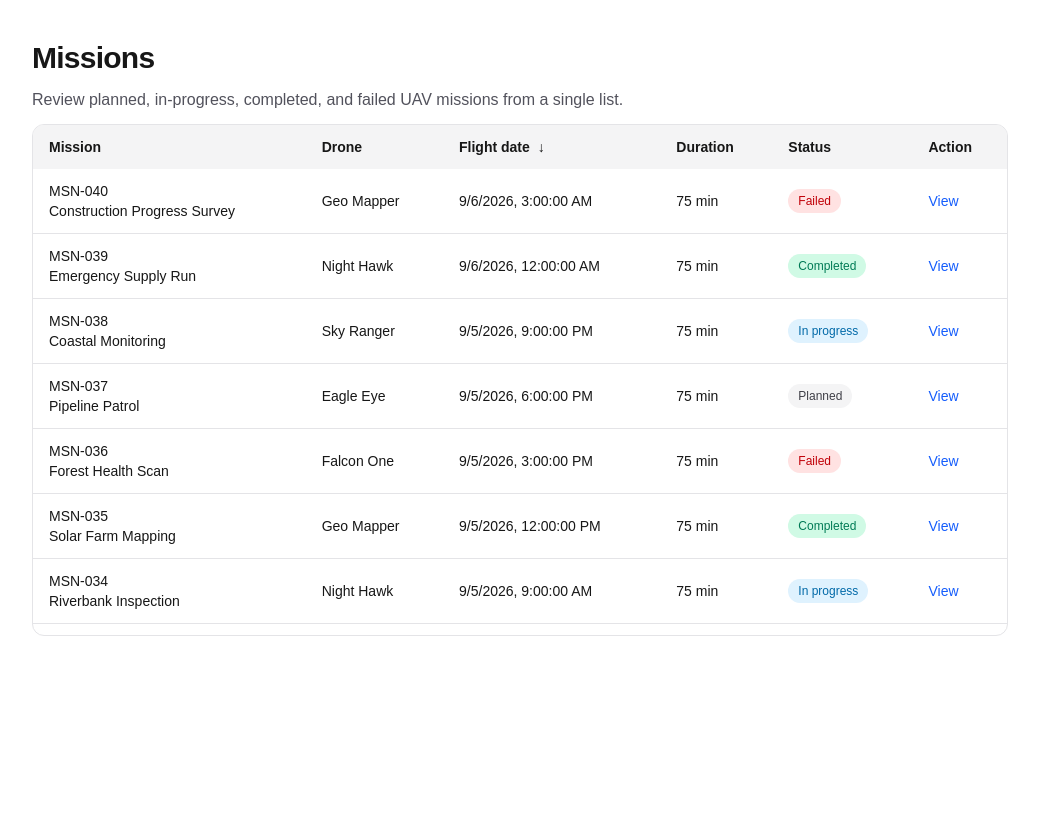
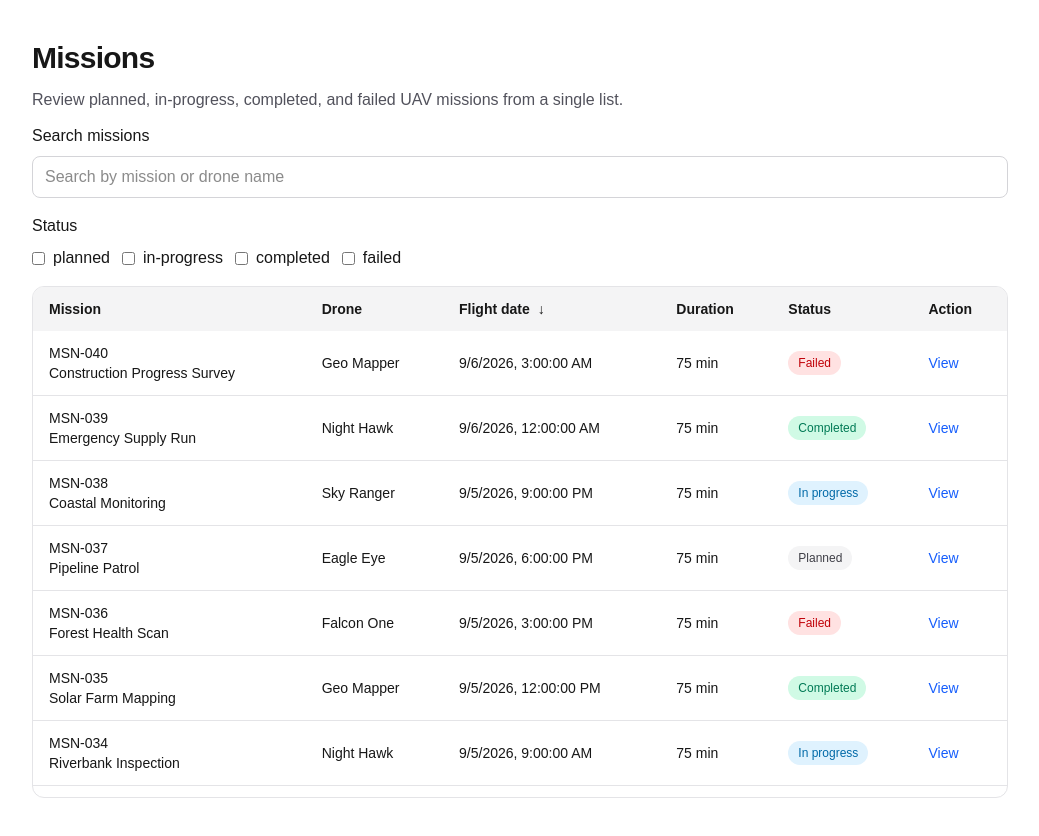
Before and after one commit to Phongphisut-Khenchat-Personal/uav-mission-dashboard, a Next.js app: page /missions in a window 1280 px wide. Shown: the whole page, without its empty margins (120-1159 px from the left). Before the commit the page ends 800 px from the top, so only its background shows below. Built offline with nearby package versions, Linux system fonts and the light colour scheme.

Commit message:
feat: add URL-based mission search and status filters

```diff
--- a/src/components/missions/MissionList.tsx
+++ b/src/components/missions/MissionList.tsx
@@ -1,18 +1,48 @@
 "use client";
 
-import { useEffect, useState } from "react";
+import { useEffect, useMemo, useState } from "react";
+import { usePathname, useRouter, useSearchParams } from "next/navigation";
 import { MissionTable } from "@/components/missions/MissionTable";
-import type { Mission } from "@/types/mission";
+import { useDebouncedValue } from "@/hooks/useDebouncedValue";
+import type { Mission, MissionStatus } from "@/types/mission";
 
 interface MissionsResponse {
   data: Mission[];
   total: number;
 }
 
+const missionStatuses: MissionStatus[] = [
+  "planned",
+  "in-progress",
+  "completed",
+  "failed",
+];
+
+function isMissionStatus(value: string): value is MissionStatus {
+  return missionStatuses.includes(value as MissionStatus);
+}
+
 export function MissionList() {
+  const router = useRouter();
+  const pathname = usePathname();
+  const searchParams = useSearchParams();
+  const queryFromUrl = searchParams.get("q") ?? "";
+
   const [missions, setMissions] = useState<Mission[]>([]);
   const [isLoading, setIsLoading] = useState(true);
   const [error, setError] = useState<string | null>(null);
+  const [searchInput, setSearchInput] = useState(queryFromUrl);
+  const debouncedSearch = useDebouncedValue(searchInput, 400);
+
+  const selectedStatuses = useMemo(() => {
+    const rawStatus = searchParams.get("status");
+
+    if (!rawStatus) {
+      return [];
+    }
+
+    return rawStatus.split(",").filter(isMissionStatus);
+  }, [searchParams]);
 
   useEffect(() => {
     async function loadMissions() {
@@ -38,6 +68,59 @@ export function MissionList() {
     void loadMissions();
   }, []);
 
+  useEffect(() => {
+    const nextQuery = debouncedSearch.trim() ? debouncedSearch : "";
+    const currentQuery = searchParams.get("q") ?? "";
+
+    if (nextQuery === currentQuery) {
+      return;
+    }
+
+    const params = new URLSearchParams(searchParams.toString());
+
+    if (nextQuery) {
+      params.set("q", nextQuery);
+    } else {
+      params.delete("q");
+    }
+
+    const query = params.toString();
+    router.replace(query ? `${pathname}?${query}` : pathname);
+  }, [debouncedSearch, pathname, router, searchParams]);
+
+  function toggleStatus(status: MissionStatus) {
+    const params = new URLSearchParams(searchParams.toString());
+    const nextStatuses = selectedStatuses.includes(status)
+      ? selectedStatuses.filter((value) => value !== status)
+      : [...selectedStatuses, status];
+
+    if (nextStatuses.length > 0) {
+      params.set("status", nextStatuses.join(","));
+    } else {
+      params.delete("status");
+    }
+
+    const query = params.toString();
+    router.replace(query ? `${pathname}?${query}` : pathname);
+  }
+
+  const filteredMissions = useMemo(() => {
+    const normalizedQuery = debouncedSearch.trim().toLowerCase();
+
+    return missions.filter((mission) => {
+      const matchesSearch =
+        !normalizedQuery ||
+        mission.name.toLowerCase().includes(normalizedQuery) ||
+        mission.droneName.toLowerCase().includes(normalizedQuery);
+
+      const matchesStatus =
+        selectedStatuses.length === 0 ||
+        selectedStatuses.includes(mission.status);
+
+      return matchesSearch && matchesStatus;
+    });
+  }, [missions, debouncedSearch, selectedStatuses]);
+
   if (isLoading) {
     return <p>Loading missions...</p>;
   }
@@ -50,5 +133,49 @@ export function MissionList() {
     return <p>No missions available.</p>;
   }
 
-  return <MissionTable missions={missions} />;
+  return (
+    <div className="flex flex-col gap-4">
+      <div className="flex flex-col gap-2">
+        <label htmlFor="mission-search" className="font-medium">
+          Search missions
+        </label>
+        <input
+          id="mission-search"
+          type="search"
+          value={searchInput}
+          onChange={(event) => {
+            setSearchInput(event.target.value);
+          }}
+          placeholder="Search by mission or drone name"
+          className="w-full rounded-lg border border-zinc-300 px-3 py-2"
+          autoComplete="off"
+        />
+      </div>
+
+      <fieldset>
+        <legend className="font-medium">Status</legend>
+
+        <div className="mt-2 flex flex-wrap gap-3">
+          {missionStatuses.map((status) => (
+            <label key={status} className="inline-flex items-center gap-2">
+              <input
+                type="checkbox"
+                checked={selectedStatuses.includes(status)}
+                onChange={() => {
+                  toggleStatus(status);
+                }}
+              />
+              <span>{status}</span>
+            </label>
+          ))}
+        </div>
+      </fieldset>
+
+      {filteredMissions.length === 0 ? (
+        <p>No missions match your search.</p>
+      ) : (
+        <MissionTable missions={filteredMissions} />
+      )}
+    </div>
+  );
 }
--- /dev/null
+++ b/src/hooks/useDebouncedValue.ts
@@ -0,0 +1,19 @@
+"use client";
+
+import { useEffect, useState } from "react";
+
+export function useDebouncedValue<T>(value: T, delay: number): T {
+  const [debouncedValue, setDebouncedValue] = useState(value);
+
+  useEffect(() => {
+    const timeoutId = setTimeout(() => {
+      setDebouncedValue(value);
+    }, delay);
+
+    return () => {
+      clearTimeout(timeoutId);
+    };
+  }, [value, delay]);
+
+  return debouncedValue;
+}
```
